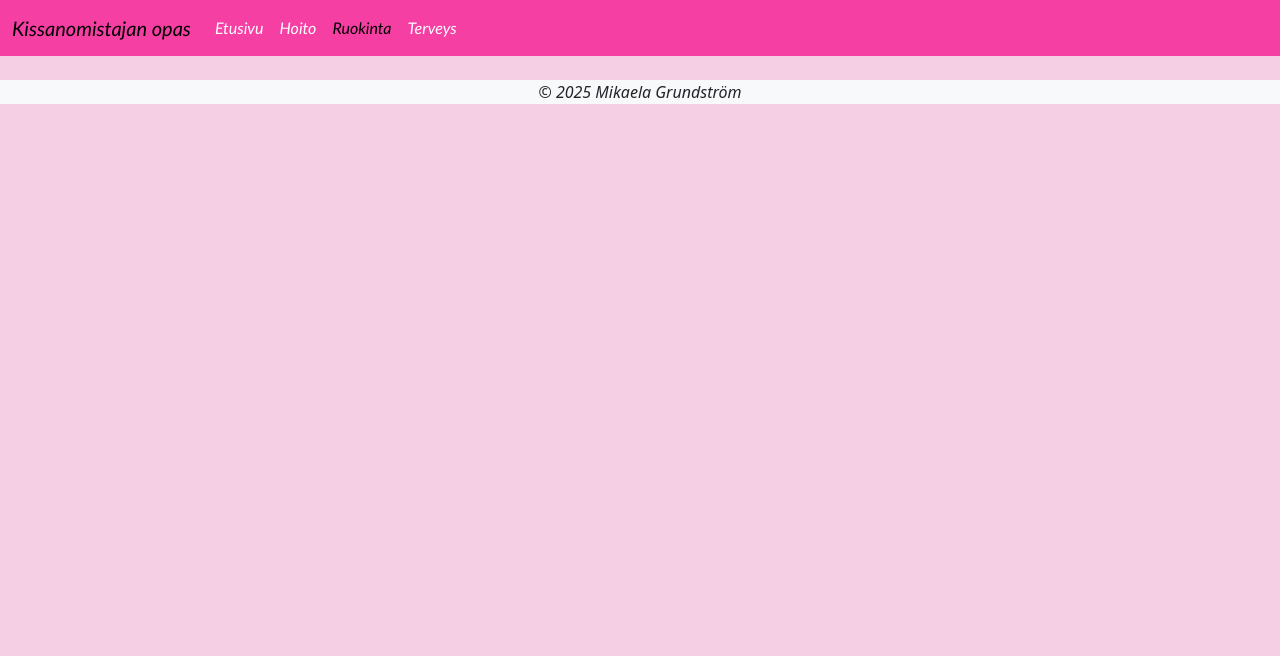
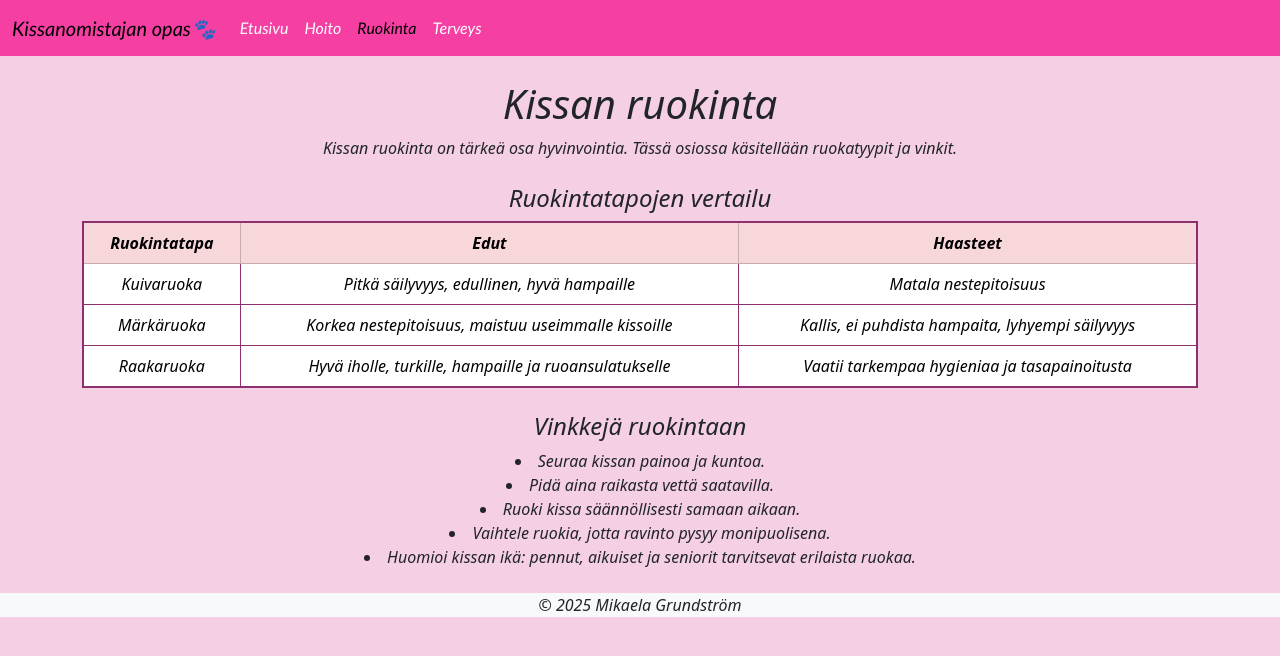
Before and after one commit to mikaelalinnea/WK-projekti, a plain HTML site: page ruokinta.html in a window 1280 px wide. Drawn offline with nearby package versions, Linux system fonts and the light colour scheme.

Commit message:
muutosta

```diff
--- a/ruokinta.html
+++ b/ruokinta.html
@@ -13,7 +13,7 @@
 <body>
 <nav class="navbar navbar-expand-lg custom-navbar">
   <div class="container-fluid">
-    <a class="navbar-brand" href="index.html">Kissanomistajan opas</a>
+    <a class="navbar-brand" href="index.html">Kissanomistajan opas🐾</a>
     <button class="navbar-toggler" type="button" data-bs-toggle="collapse" data-bs-target="#navbarNav" aria-controls="navbarNav" aria-expanded="false" aria-label="Toggle navigation">
       <span class="navbar-toggler-icon"></span>
     </button>
@@ -27,7 +27,51 @@
     </div>
   </div>
 </nav>
-<main></main>
+<main class="text-center">
+<h1 class="mt-4">Kissan ruokinta</h1>
+<div class="container mx-6">
+<p>Kissan ruokinta on tärkeä osa hyvinvointia. Tässä osiossa käsitellään ruokatyypit ja vinkit. </p>
+</div>
+
+
+<div class="container mt-4">
+  <h4>Ruokintatapojen vertailu</h4>
+<table class="table table-bordered text-center" style="border: 2px solid #8d316e;">
+    <tr class="table-danger">
+        <th>Ruokintatapa</th>
+        <th>Edut</th>
+        <th>Haasteet</th>
+    </tr>
+    <tr>
+        <td>Kuivaruoka</td>
+        <td>Pitkä säilyvyys, edullinen, hyvä hampaille</td>
+        <td>Matala nestepitoisuus</td>
+    </tr>
+    <tr>
+        <td>Märkäruoka</td>
+        <td>Korkea nestepitoisuus, maistuu useimmalle kissoille</td>
+        <td>Kallis, ei puhdista hampaita, lyhyempi säilyvyys</td>
+    </tr>
+    <tr>
+        <td>Raakaruoka</td>
+        <td>Hyvä iholle, turkille, hampaille ja ruoansulatukselle</td>
+        <td>Vaatii tarkempaa hygieniaa ja tasapainoitusta</td>
+    </tr>
+    </table>
+</div>
+
+<div class="container mt-4">
+  <h4>Vinkkejä ruokintaan</h4>
+  <ul>
+    <li>Seuraa kissan painoa ja kuntoa.</li>
+    <li>Pidä aina raikasta vettä saatavilla.</li>
+    <li>Ruoki kissa säännöllisesti samaan aikaan.</li>
+    <li>Vaihtele ruokia, jotta ravinto pysyy monipuolisena.</li>
+    <li>Huomioi kissan ikä: pennut, aikuiset ja seniorit tarvitsevat erilaista ruokaa.</li>
+  </ul>
+</div>
+
+</main>
 <footer class="bg-light text-center mt-4">
     <p>&copy; 2025 Mikaela Grundström</p>
 </footer>
--- a/styles.css
+++ b/styles.css
@@ -17,3 +17,8 @@ body {
 .custom-navbar {
     font-family:'Gill Sans', 'Gill Sans MT', Calibri, 'Trebuchet MS', sans-serif;
     }
+ul {
+  list-style-position: inside;
+  text-align: center;
+  padding-left: 0;
+  }
```
Also changed, not shown: hoito.html (+53 -2 lines), index.html (+6 -4 lines), terveys.html (+28 -2 lines), images/kissa1.jpg, images/kissa2.jpg, images/kissa3.jpg, images/kissa5.jpg (deleted), images/tarvike1.jpg (added), images/tarvike2.jpg (added), images/tarvike4.jpg (added), 3 other files.
